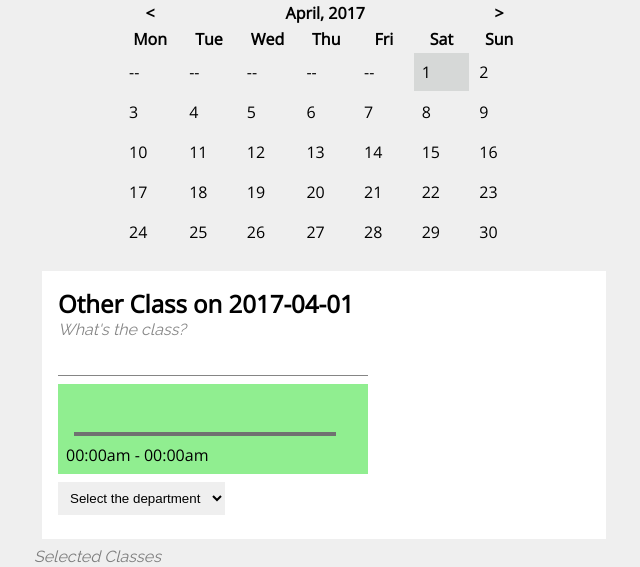
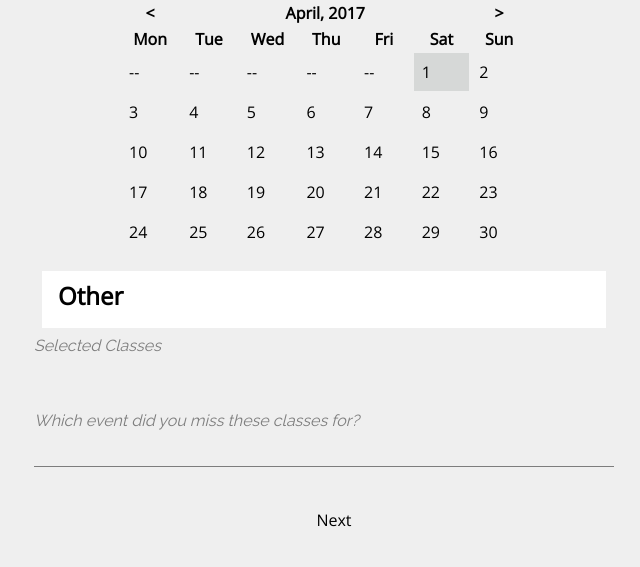
Before and after one commit to sidharthramesh/attendance-claims, a Flask app: page / in a window 1280 px wide. Shown: the part 744-1311 px from the top of the page, without its empty margins (316-956 px from the left). Run offline with Flask 2, Linux system fonts and the light colour scheme; data that the repository does not hold is empty.

Commit message:
Front end Finished... So close... yet so far....

```diff
--- a/static/script.js
+++ b/static/script.js
@@ -1,15 +1,5 @@
 var viewport = document.getElementById('viewport');
 var buttonTray = document.getElementById('buttonTray');
-function addCard (name) {
-  var doc = document;
-  var ele = doc.createElement('div');
-  switch (name) {
-    case 0:
-      ele.id = "introName";
-      ele.innerHTML = '<div class="tooltip">What\'s your name?</div><input id="introName_text" type="text"/>';
-      break;
-  }
-}
 
 function setCalTo (mm, yyyy) {
   var currMonthDeeds = getMonthDetails(mm, yyyy);
@@ -165,7 +155,7 @@ function updateClasses (date, year, batch) {
       container.innerHTML = "";
       for (var i = 0; i < dayClasses_length; i++) {
         var ele = doc.createElement('div');
-        var txt = '<div><h2>CLASS_NAME</h2><p>START_TIME - END_TIME</p><span>DATE</span><div>DEPT</div></div><div><img/><input type="hidden"/></div>';
+        var txt = '<div><h2>CLASS_NAME</h2><p>START_TIME - END_TIME</p><span>DATE</span><div>DEPT</div><div class="validation"></div></div><div><img src="/static/checkbox-unchecked.png"/><input type="hidden"/></div>';
         txt = txt.replace('CLASS_NAME', dayClasses[i].name);
         txt = txt.replace('START_TIME', dayClasses[i].start_time);
         txt = txt.replace('END_TIME', dayClasses[i].end_time);
@@ -175,7 +165,7 @@ function updateClasses (date, year, batch) {
           txt = txt.replace('DEPT', dpt_txt);
         }
         else {
-          txt = txt.replace('DEPT', "<div>" + "Department of "+dayClasses[i].department + "</div>")
+          txt = txt.replace('DEPT', "<div>" + "Department of " + dayClasses[i].department + "</div>")
         }
         ele.innerHTML = txt;
         ele.querySelector('input[type=hidden]').value = JSON.stringify(dayClasses[i]);
@@ -185,13 +175,13 @@ function updateClasses (date, year, batch) {
               if (this.parentNode.querySelector("select").value !== "Select the department") {
                 var dayClass = JSON.parse(this.parentNode.querySelector('input[type=hidden]').value);
                 if (dayClass.department.indexOf(this.parentNode.querySelector("select").value) > -1) {
-                  dayClass.department = this.parentNode.querySelector("select").value;
-                  this.parentNode.querySelector('input[type=hidden]').value = JSON.stringify(dayClass);
+                  this.parentNode.querySelector('.validation').innerHTML = "";
                   addToSelectedClasses(this.parentNode);
+                }
               }
               else {
                 // FORM VALIDATION
-                }
+                this.parentNode.querySelector('.validation').innerHTML = "Please select the department.";
               }
             }
             else {
@@ -215,28 +205,37 @@ function updateClasses (date, year, batch) {
   };
   xhttp.open("GET", "/classdata?date=" + date + "&batch=" + year + "+Year+Batch+" + batch, true);
   xhttp.send();
-  document.getElementById('classes_otherClasses').querySelector('h2 > span').innerHTML = date;
+  document.getElementById('classes_otherClasses').className = "noshow";
+  document.getElementById('classes_otherClasses_date').innerHTML = date;
+  document.getElementById('classes_otherClasses_name').value = "";
+  document.getElementById('classes_otherClasses_startTime').value = "";
+  document.getElementById('classes_otherClasses_endTime').value = "";
+  document.getElementById('classes_otherClasses_depts').value = "Select the department";
+  document.getElementById('classes_otherClasses_validation').innerHTML = "";
 }
 function addToSelectedClasses (node) {
-  var selectedClass = node.querySelector('input[type=hidden]').value;
   var node_ = node.cloneNode(true);
   if (node.querySelector("select")) {
     var sel = node_.querySelector("select");
     sel.value = node.querySelector("select").value;
     sel.parentNode.innerHTML = "<div>" + sel.value + "</div>";
+    var selectedClass_ = JSON.parse(node_.querySelector('input[type=hidden]').value);
+    selectedClass_.department =  node.querySelector("select").value;
+    node_.querySelector('input[type=hidden]').value = JSON.stringify(selectedClass_);
   }
-  node_.querySelector('div:nth-child(2)').addEventListener('click', function () {
+  node_.querySelector('div:nth-child(2) > img').addEventListener('click', function () {
     var searchEles = document.getElementById('classes_datedList').childNodes;
     var searchEles_length = searchEles.length;
-    var this_ = JSON.parse(this.querySelector('input[type=hidden]').value);
+    var this_ = JSON.parse(this.parentNode.querySelector('input[type=hidden]').value);
     for (var i = 0; i < searchEles_length; i++) {
       searchEle = JSON.parse(searchEles[i].querySelector('input[type=hidden]').value);
       if (searchEle.id === this_.id && searchEle.date === this_.date) {
         searchEles[i].style.display = "table";
       }
     }
-    this.parentNode.parentNode.removeChild(this.parentNode);
+    this.parentNode.parentNode.parentNode.removeChild(this.parentNode.parentNode);
   }, false);
+  node_.querySelector('div:nth-child(2) > img').src = "/static/checkbox-checked.png";
   document.getElementById('classes_selection_selection').appendChild(node_);
   node.style.display = "none";
 };
@@ -256,7 +255,44 @@ function harvest () {
   }
   details.selectedClasses = selected;
   details.event = "" + document.getElementById('events_text').value;
+  // validation
+  document.getElementById('name_validation').innerHTML = "";
+  document.getElementById('email_validation').innerHTML = "";
+  document.getElementById('number_validation').innerHTML = "";
+  document.getElementById('serialNumber_validation').innerHTML = "";
+  document.getElementById('classes_validation').innerHTML = ""
+  document.getElementById('events_validation').innerHTML = "";
+  var flag = true;
+  if (!(/^\w[\w\s!]*/.test(details.name))) {
+    flag = false;
+    document.getElementById('name_validation').innerHTML = "Invalid Name.";
+  }
+  if (!(/^(([^<>()\[\]\\.,;:\s@"]+(\.[^<>()\[\]\\.,;:\s@"]+)*)|(".+"))@((\[[0-9]{1,3}\.[0-9]{1,3}\.[0-9]{1,3}\.[0-9]{1,3}])|(([a-zA-Z\-0-9]+\.)+[a-zA-Z]{2,}))$/.test(details.email))) {
+    flag = false;
+    document.getElementById('email_validation').innerHTML = "Invalid Email.";
+  }
+  if (!(/^\d{9,}/.test(details.rollNumber))) {
+    flag = false;
+    document.getElementById('number_validation').innerHTML = "Invalid Roll Number.";
+  }
+  if (!(/^\d+/.test(details.serialNumber))) {
+    flag = false;
+    document.getElementById('serialNumber_validation').innerHTML = "Invalid Serial Number.";
+  }
+  if (details.selectedClasses.length === 0) {
+    flag = false;
+    document.getElementById('classes_validation').innerHTML = "Please select the classes you have missed."
+  }
+  if (!(/^\w[\w\s]*/.test(details.event))) {
+    flag = false;
+    document.getElementById('events_validation').innerHTML = "Invalid Event Name.";
+  }
+  if (flag === true) {
     return details;
+  }
+  else {
+    return false;
+  }
 };
 function sendReq () {
   var xmlhttp = new XMLHttpRequest();
@@ -269,7 +305,13 @@ function sendReq () {
       document.getElementById('download').style.display = "inline";
     }
   };
+  if (harvest()) {
     xmlhttp.send(JSON.stringify(harvest()));
+    return true;
+  }
+  else {
+    return false;
+  }
 };
 
 document.getElementById('classes_calendar_prev').addEventListener('click', function () {
@@ -308,9 +350,116 @@ document.getElementById('buttonTray_next').addEventListener('click', function ()
       return false;
     }
   }*/
-  sendReq();
+  if (sendReq() !== false) {
     document.getElementById('buttonTray').parentNode.removeChild(document.getElementById('buttonTray'));
     document.getElementById('thankyou').className = "show";
+  }
+}, false);
+document.getElementById('classes_otherClasses').addEventListener('click', function () {
+  if (this.className === 'noshow') {
+    this.className = "";
+  }
+}, false);
+document.getElementById('classes_otherClasses_submit').addEventListener('click', function () {
+  // collect
+  var name = document.getElementById('classes_otherClasses_name').value;
+  var startTime = document.getElementById('classes_otherClasses_startTime').value;
+  var endTime = document.getElementById('classes_otherClasses_endTime').value;
+  var dept = document.getElementById('classes_otherClasses_depts').value;
+  var date = document.getElementById('classes_otherClasses_date').textContent;
+  // validate
+  var flag = true;
+  if (!(/^\w[\s\w\/]*$/.test(name))) {
+    flag = false;
+    document.getElementById('classes_otherClasses_validation').innerHTML = "Please check the name of the class.";
+  }
+  if (!(/^\d\d\:\d\d$/.test(startTime))) {
+    flag = false;
+    document.getElementById('classes_otherClasses_validation').innerHTML = "Please check the start time.";
+  }
+  else {
+    var matches = /^(\d\d)\:(\d\d)$/.exec(startTime);
+    var hours = Number(matches[1]);
+    var minutes = Number(matches[2]);
+    var meridian = "";
+    if (hours > 12) {
+      meridian = "PM";
+      hours -= 12;
+    }
+    else {
+      meridian = "AM";
+    }
+    if (hours == 0) {
+      hours = 12;
+    }
+    if (hours < 10) {
+      hours = "0" + hours;
+    }
+    if (minutes < 10) {
+      minutes = "0" + minutes;
+    }
+    startTime = "" + hours + ":" + minutes + " " + meridian;
+  }
+  if (!(/^\d\d\:\d\d$/.test(endTime))) {
+    flag = false;
+    document.getElementById('classes_otherClasses_validation').innerHTML = "Please check the end time.";
+  }
+  else {
+    var matches = /^(\d\d)\:(\d\d)$/.exec(endTime);
+    var hours = Number(matches[1]);
+    var minutes = Number(matches[2]);
+    var meridian = "";
+    if (hours > 12) {
+      meridian = "PM";
+      hours -= 12;
+    }
+    else {
+      meridian = "AM";
+    }
+    if (hours == 0) {
+      hours = 12;
+    }
+    if (hours < 10) {
+      hours = "0" + hours;
+    }
+    if (minutes < 10) {
+      minutes = "0" + minutes;
+    }
+    endTime = "" + hours + ":" + minutes + " " + meridian;
+  }
+  if (dept === "Select the department") {
+    flag = false;
+    document.getElementById('classes_otherClasses_validation').innerHTML = "Please select a department.";
+  }
+  if (flag) {
+    // create a node
+    var ele = document.createElement('div');
+    var innerHTML_txt = '<div><h2>CLASS_NAME</h2><p>START_TIME - END_TIME</p><span>DATE</span><div>DEPT</div></div><div><img src="/static/checkbox-checked.png"/><input type="hidden"/></div>';
+    innerHTML_txt =  innerHTML_txt.replace('CLASS_NAME', name);
+    innerHTML_txt =  innerHTML_txt.replace('START_TIME', startTime);
+    innerHTML_txt = innerHTML_txt.replace('END_TIME', endTime);
+    innerHTML_txt = innerHTML_txt.replace('DATE', date);
+    innerHTML_txt = innerHTML_txt.replace('DEPT', dept);
+    ele.innerHTML = innerHTML_txt;
+    ele.querySelector('input[type=hidden]').value = JSON.stringify({
+      date: date,
+      name: name,
+      start_time: startTime,
+      end_time: endTime,
+      department: dept
+    });
+    ele.querySelector('img').addEventListener('click', function () {
+      this.parentNode.parentNode.parentNode.removeChild(this.parentNode.parentNode);
+    }, false);
+    // append to selectedClasses
+    document.getElementById('classes_selection_selection').appendChild(ele);
+    // clear values
+    document.getElementById('classes_otherClasses_name').value = "";
+    document.getElementById('classes_otherClasses_startTime').value = "";
+    document.getElementById('classes_otherClasses_endTime').value = "";
+    document.getElementById('classes_otherClasses_depts').value = "Select the department";
+    document.getElementById('classes_otherClasses_validation').innerHTML = "";
+  }
 }, false);
 
 var eles = document.querySelectorAll('.radio');
--- a/static/styles.css
+++ b/static/styles.css
@@ -43,6 +43,11 @@ select
 #classes_otherClasses_timetravel_line_inner_inner
 {
   background:rgba(0,0,0,0.48);
+}
+.validation
+{
+  color:red;
+  font-size:12px;
 }
 
 body
@@ -102,17 +107,13 @@ body
 }
 #viewport > div input[type=time]
 {
-  font-size:24px;
+  font-size:16px;
   padding:0px;
   margin:0px;
   background:transparent;
   border:none;
   outline:none;
   border-bottom:1px solid rgba(0,0,0,0.48);
-}
-#validation
-{
-  display:none;
 }
 #buttonTray
 {
@@ -241,13 +242,15 @@ body
   outline:none;
 }
 #classes_datedList > div > div:nth-child(2),
-#classes_selection_selection > div > div:nth-child(2)
+#classes_selection_selection > div > div:nth-child(2),
+#classes_otherClasses > div:nth-child(2)
 {
   width:32px;
   vertical-align:top;
 }
 #classes_datedList > div > div:nth-child(2) > img,
-#classes_selection_selection > div > div:nth-child(2) > img
+#classes_selection_selection > div > div:nth-child(2) > img,
+#classes_otherClasses > div:nth-child(2) > img
 {
   cursor:pointer;
   width:32px;
@@ -260,34 +263,12 @@ body
   margin: 8px;
   margin-top: 0px;
   padding: 8px;
+  padding-top:0px;
+  display:table;
 }
-#classes_otherClasses_timetravel
+#classes_otherClasses
 {
-  width:calc(100% - 16px);
-  padding:8px;
-  background:lightGreen;
-}
-#classes_otherClasses_timetravel_scrubs
-{
-  width:calc(100% - 16px);
-  height:32px;
-  padding:8px;
-  padding-bottom:0px;
-}
-#classes_otherClasses_timetravel_line
-{
-  padding:8px;
-  padding-top:0px;
-}
-#classes_otherClasses_timetravel_line_inner
-{
-  width:calc(100% - 16px);
-  height:4px;
-}
-#classes_otherClasses_timetravel_line_inner_inner
-{
-  width:100%;
-  height:4px;
+  cursor:pointer;
 }
 #classes_otherClasses input[type=text]
 {
@@ -296,6 +277,19 @@ body
 #classes_otherClasses > div:nth-child(1) > div
 {
   margin-bottom:8px;
+}
+#classes_otherClasses.noshow > div:nth-child(1) *,
+#classes_otherClasses.noshow > div:nth-child(2)
+{
+  display: none;
+}
+#classes_otherClasses.noshow > div:nth-child(1) > h2
+{
+  display:inline !important;
+}
+#classes_otherClasses img
+{
+  margin-top:8px;
 }
 #buttonTray > div
 {
--- a/templates/index.html
+++ b/templates/index.html
@@ -15,18 +15,22 @@
       <div id="name" class="show">
         <div class="tooltip">What's your name?</div>
         <input id="name_text" type="text"/>
+        <div id="name_validation" class="validation"></div>
       </div>
       <div id="email">
         <div class="tooltip">Enter your email address.</div>
         <input id="email_email" type="email"/>
+        <div id="email_validation" class="validation"></div>
       </div>
       <div id="number">
         <div class="tooltip">What's your roll number?</div>
         <input id="number_number" type="number"/>
+        <div id="number_validation" class="validation"></div>
       </div>
       <div id="serialNumber">
         <div class="tooltip">What's your Serial number?</div>
         <input id="serialNumber_number" type="number"/>
+        <div id="serialNumber_validation" class="validation"></div>
       </div>
       <div id="year">
         <div class="tooltip">Which year are you studying in?</div>
@@ -70,30 +74,17 @@
           </table>
         </div>
         <div id="classes_datedList"></div>
-        <div id="classes_otherClasses">
+        <div id="classes_otherClasses" class="noshow">
           <div>
-            <h2>Other Class on <span></span></h2>
+            <h2>Other</h2>
+            <div><span id="classes_otherClasses_date"></span></div>
             <div class="tooltip">What's the class?</div>
-            <input type="text"/>
-            <div id="classes_otherClasses_timetravel">
-              <div>
-                <div id="classes_otherClasses_timetravel_scrubs">
-                  <div id="classes_otherClasses_timetravel_scrubs_scrubStart"></div>
-                  <div id="classes_otherClasses_timetravel_scrubs_scrubEnd"></div>
-                </div>
-                <div id="classes_otherClasses_timetravel_line">
-                  <div id="classes_otherClasses_timetravel_line_inner">
-                    <div id="classes_otherClasses_timetravel_line_inner_inner"></div>
-                  </div>
-                </div>
-              </div>
-              <div>
-                <span>00:00am</span> - <span>00:00am</span>
-                <input type="hidden"/>
-              </div>
+            <input type="text" id="classes_otherClasses_name"/>
+            <div id="classes_otherClasses_time">
+              <input type="time" id="classes_otherClasses_startTime"/> to <input type="time" id="classes_otherClasses_endTime"/>
             </div>
             <div>
-              <select>
+              <select id="classes_otherClasses_depts">
                 <option>Select the department</option>
                 <option>Anatomy</option>
                 <option>Physiology</option>
@@ -116,19 +107,22 @@
                 <option>Neurology</option>
               </select>
             </div>
+            <div id="classes_otherClasses_validation" class="validation"></div>
           </div>
           <div>
-            <img/><input type="hidden"/>
+            <img id="classes_otherClasses_submit" src="{{url_for('static', filename = 'checkbox-unchecked.png')}}"/>
           </div>
         </div>
         <div id="classes_selection">
           <div class="tooltip">Selected Classes</div>
           <div id="classes_selection_selection"></div>
         </div>
+        <div id="classes_validation" class="validation"></div>
       </div>
       <div id="events">
         <div class="tooltip">Which event did you miss these classes for?</div>
         <input id="events_text" type="text"/>
+        <div id="events_validation" class="validation"></div>
       </div>
       <div id="thankyou">
         <div>
@@ -136,7 +130,6 @@
           <span id="download" style="display: none;">If you want to download this as an excel file, click <a id="download_link" href="">here</a></span>
         </div>
       </div>
-      <div id="validation"></div>
       <div id="buttonTray" class="show">
         <div id="buttonTray_next">Next</div>
       </div>
```
Also changed, not shown: static/checkbox-checked.png (added), static/checkbox-unchecked.png (added), 1 other file. Lines whose indentation alone changed are shown as unchanged.
